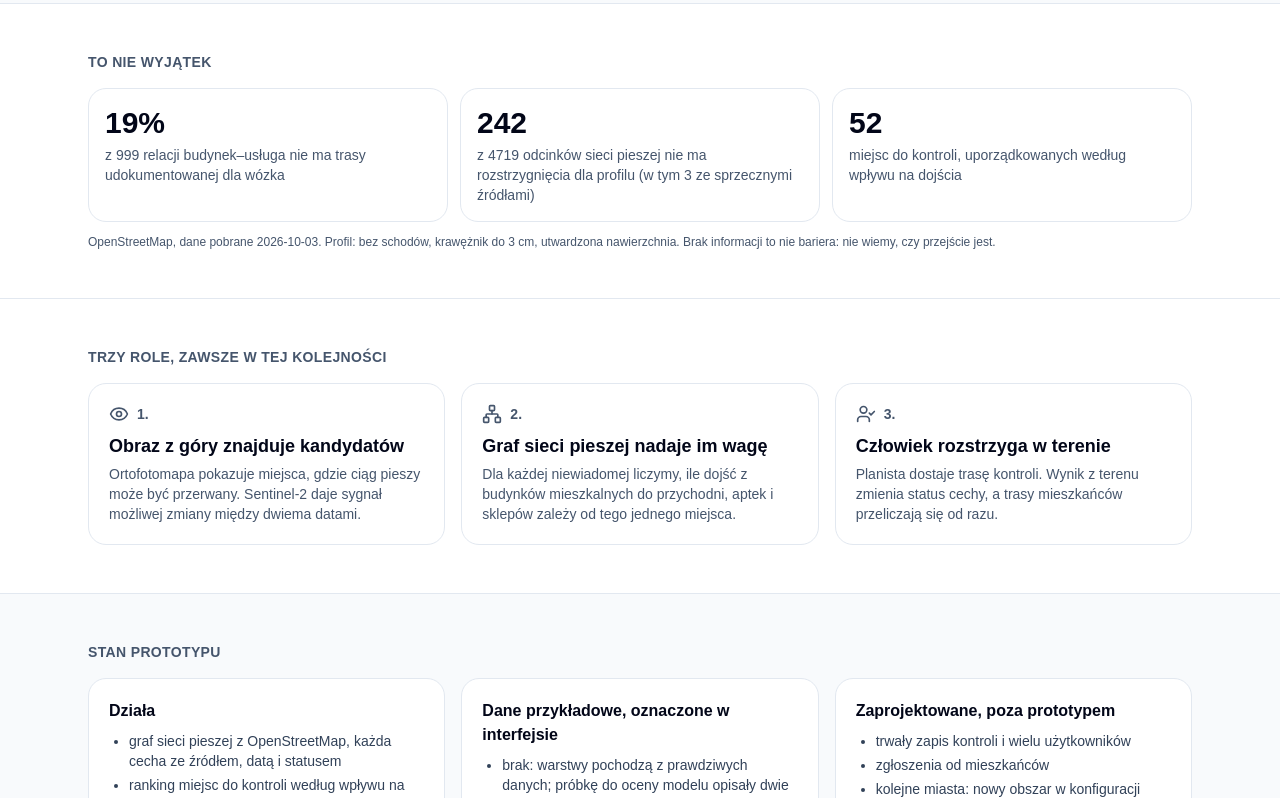
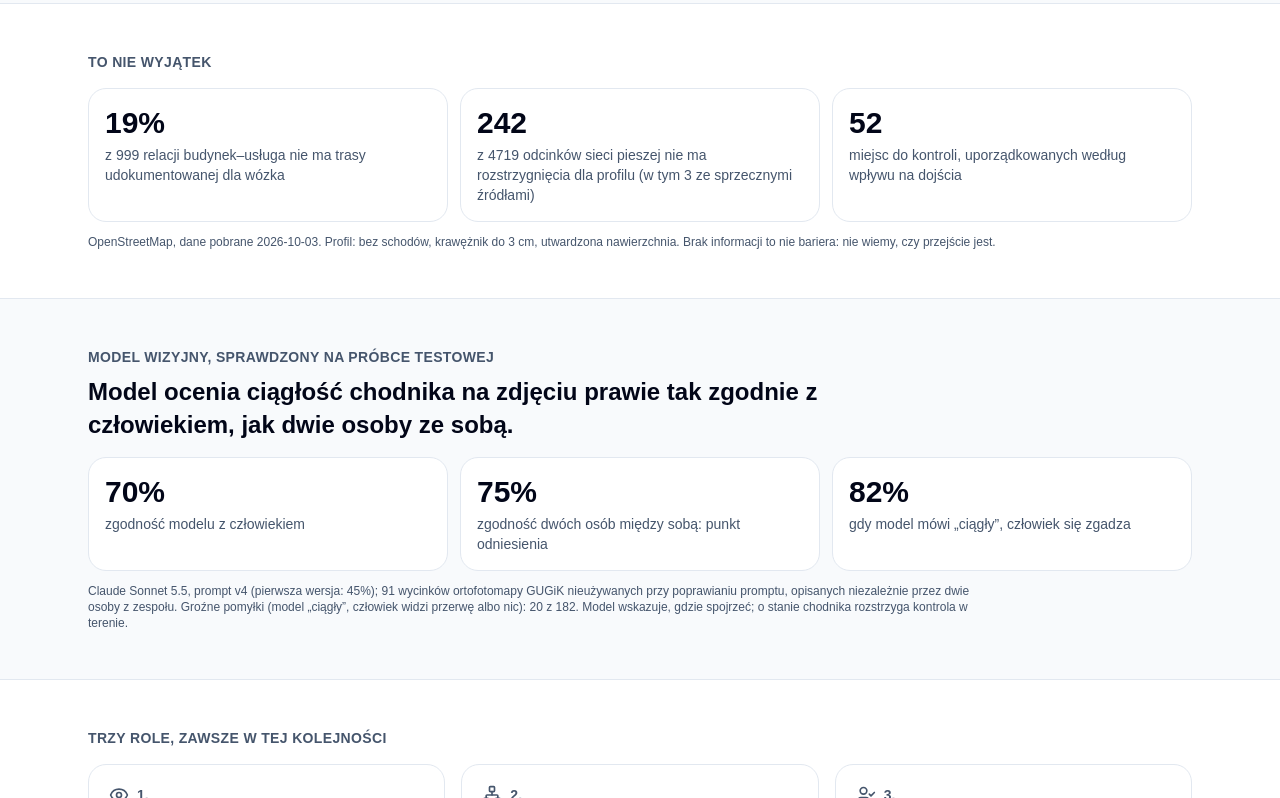
Before and after one commit to knmlprz/aglosat6767, a Next.js app: page / in a window 1280 px wide. Shown: the part 820-1618 px from the top of the page. Built offline with nearby package versions, Linux system fonts and the light colour scheme; a web font is replaced by a local one.

Commit message:
Strona główna: wyniki modelu na zbiorze testowym
70% zgodności z człowiekiem wobec 75% między dwiema osobami, 82% dla „ciągły”;
liczone przy budowaniu z pilot.json, z groźnymi pomyłkami w przypisie.

```diff
--- a/app/page.tsx
+++ b/app/page.tsx
@@ -37,6 +37,23 @@ function policzLiczby(): LiczbyStrony {
         : null,
     dataNalotu: p.wycinki[0]?.dataObrazu ?? null,
     model: p.obserwacje.find((o) => !o.przykladowe && o.model)?.model ?? null,
+    ocena: (() => {
+      const o = p.ocenaModelu;
+      if (!o || o.zbior !== "testowy" || !o.n || o.trafnosc === null) return null;
+      const v1 = p.porownaniePromptow?.find((x) => x.wersjaPromptu === 1 && x.zbior === "testowy");
+      return {
+        model: o.model.replace(/^.*\//, "").replace("claude-sonnet-", "Claude Sonnet ").replace(/-/g, " "),
+        wersjaPromptu: o.wersjaPromptu ?? 0,
+        wycinki: Math.round(o.n / (o.osoby || 1)),
+        osoby: o.osoby ?? 1,
+        trafnosc: o.trafnosc,
+        zgodnoscLudzi: o.zgodnoscLudzi?.zgodnosc ?? null,
+        precyzjaCiagly: o.precyzjaCiagly ?? null,
+        grozne: o.grozne ?? 0,
+        pary: o.n,
+        trafnoscV1: v1?.trafnosc ?? null,
+      };
+    })(),
     sentinel:
       p.strefyZmian.length > 0 && p.strefyZmian.every((s) => !s.ilustracja)
         ? { strefy: p.strefyZmian.length, pary: `${p.strefyZmian[0].scenaPrzed.slice(0, 4)}→${p.strefyZmian[0].scenaPo.slice(0, 4)}` }
--- a/components/landing-page.tsx
+++ b/components/landing-page.tsx
@@ -26,6 +26,19 @@ export type LiczbyStrony = {
   model: string | null;
   /** Strefy zmian policzone z prawdziwych scen Sentinel-2 (nie ilustracja). */
   sentinel: { strefy: number; pary: string } | null;
+  /** Ocena modelu na zbiorze testowym, gdy są etykiety ludzi. */
+  ocena: {
+    model: string;
+    wersjaPromptu: number;
+    wycinki: number;
+    osoby: number;
+    trafnosc: number;
+    zgodnoscLudzi: number | null;
+    precyzjaCiagly: number | null;
+    grozne: number;
+    pary: number;
+    trafnoscV1: number | null;
+  } | null;
 };
 
 const ROLE = [
@@ -153,6 +166,38 @@ export function LandingPage({ liczby }: { liczby: LiczbyStrony }) {
           </p>
         </section>
 
+        {liczby.ocena && (
+          <section aria-labelledby="model" className="border-t border-slate-200 bg-slate-50">
+            <div className="mx-auto max-w-6xl px-4 py-12 lg:px-6">
+              <h2 id="model" className="text-sm font-semibold uppercase tracking-wide text-slate-600">
+                Model wizyjny, sprawdzony na próbce testowej
+              </h2>
+              <p className="mt-2 max-w-3xl text-2xl font-bold leading-snug">
+                Model ocenia ciągłość chodnika na zdjęciu prawie tak zgodnie z człowiekiem, jak dwie osoby ze sobą.
+              </p>
+              <div className="mt-4 grid gap-3 sm:grid-cols-3">
+                <Liczba wartosc={proc1(liczby.ocena.trafnosc)} opis="zgodność modelu z człowiekiem" />
+                <Liczba
+                  wartosc={liczby.ocena.zgodnoscLudzi === null ? "brak danych" : proc1(liczby.ocena.zgodnoscLudzi)}
+                  opis={`zgodność ${liczby.ocena.osoby === 2 ? "dwóch osób" : `${liczby.ocena.osoby} osób`} między sobą: punkt odniesienia`}
+                />
+                <Liczba
+                  wartosc={liczby.ocena.precyzjaCiagly === null ? "brak danych" : proc1(liczby.ocena.precyzjaCiagly)}
+                  opis="gdy model mówi „ciągły”, człowiek się zgadza"
+                />
+              </div>
+              <p className="mt-3 max-w-4xl text-xs text-slate-600">
+                {liczby.ocena.model}, prompt v{liczby.ocena.wersjaPromptu}
+                {liczby.ocena.trafnoscV1 !== null ? ` (pierwsza wersja: ${proc1(liczby.ocena.trafnoscV1)})` : ""};{" "}
+                {liczby.ocena.wycinki} wycinków ortofotomapy GUGiK nieużywanych przy poprawianiu promptu, opisanych niezależnie przez{" "}
+                {liczby.ocena.osoby === 2 ? "dwie osoby" : `${liczby.ocena.osoby} osoby`} z zespołu. Groźne pomyłki (model „ciągły”, człowiek widzi przerwę albo nic):{" "}
+                {liczby.ocena.grozne} z {liczby.ocena.pary}. Model wskazuje, gdzie spojrzeć; o stanie chodnika rozstrzyga kontrola
+                w terenie.
+              </p>
+            </div>
+          </section>
+        )}
+
         <section aria-labelledby="role" className="border-t border-slate-200">
           <div className="mx-auto max-w-6xl px-4 py-12 lg:px-6">
             <h2 id="role" className="text-sm font-semibold uppercase tracking-wide text-slate-600">
@@ -215,6 +260,9 @@ export function LandingPage({ liczby }: { liczby: LiczbyStrony }) {
   );
 }
 
+/** Ułamek 0–1 jako procent. */
+const proc1 = (x: number) => `${Math.round(100 * x)}%`;
+
 function Liczba({ wartosc, opis }: { wartosc: string; opis: string }) {
   return (
     <div className="rounded-2xl border border-slate-200 bg-white p-4">
```
